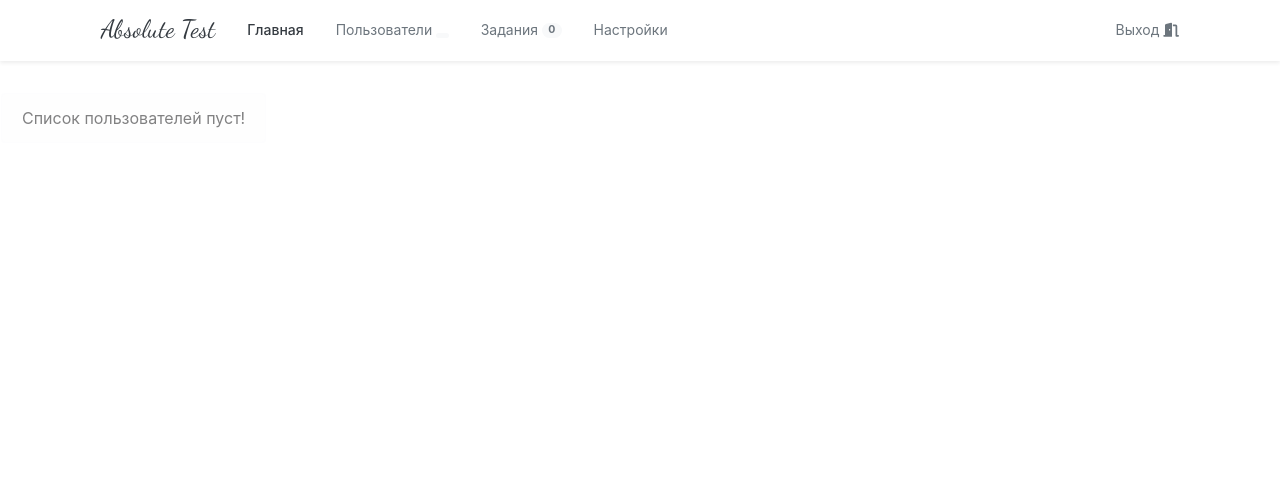
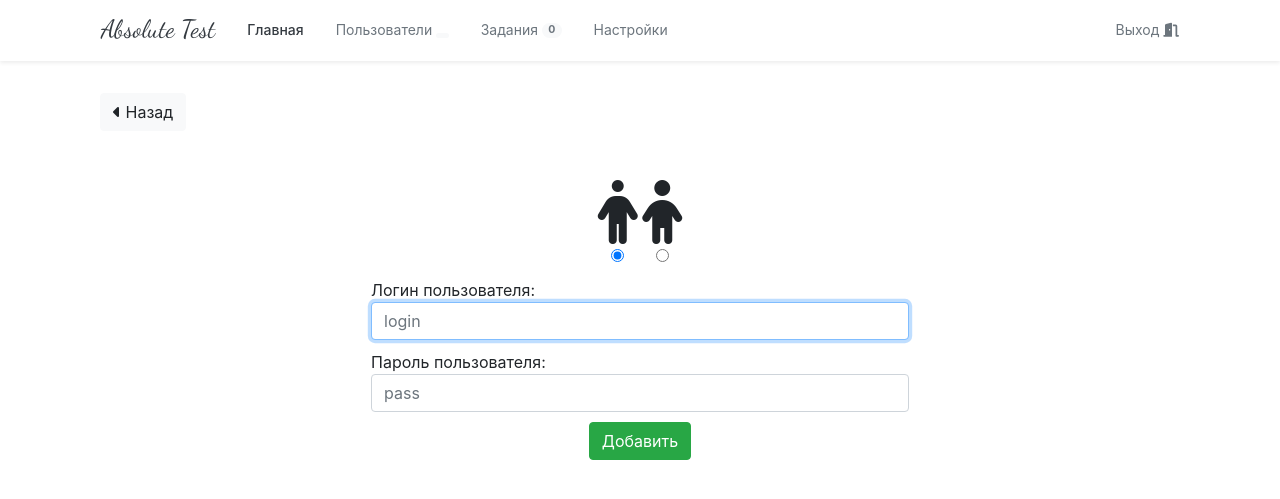
Before and after one commit to IhorHorunenko/absoluteTest, a PHP site: page /home/users/add_user in a window 1280 px wide. Shown: the top 499 px of the page. Run offline with PHP 8.4, Linux system fonts and the light colour scheme; the visitor is signed in with stand-in values (Sample User, id 1); data that the repository does not hold is empty; some libraries are stand-ins or nearby versions.

Commit message:
style add_user

```diff
--- a/controller/homeController.php
+++ b/controller/homeController.php
@@ -24,5 +24,13 @@
 			$title = 'Пользователи';
 			View::render('home/users', compact('title'));
 		}
+		public function add_user() {
+			if(!isset($_SESSION['auth'])){
+				$this->auth();
+				exit;
+			}
+			$title = 'Добавление пользователя';
+			View::render('home/add_user', compact('title'));
+		}
 	}
 ?>
--- a/css/style.css
+++ b/css/style.css
@@ -66,3 +66,7 @@ body {
 .lh-100 { line-height: 1; }
 .lh-125 { line-height: 1.25; }
 .lh-150 { line-height: 1.5; }
+
+#add_user {
+  display: inline;
+}
--- a/libs/route.php
+++ b/libs/route.php
@@ -8,6 +8,16 @@
 				require_once 'controller/'.$controller.'.php';
 				$controller = new $controller;
 				$method = isset($url[1])?$url[1]:'index';
+				$method2 = isset($url[2])?$url[2]:null;
+				if(isset($method2)){
+					if(method_exists($controller, $method2)){
+					$controller->$method2();
+					exit;
+					} else {
+						header("HTTP/1.0 404 Not Found");
+						exit();
+					}
+				}
 				if(method_exists($controller, $method)){
 					$controller->$method();
 				} else {
--- a/view/footer.php
+++ b/view/footer.php
@@ -1,4 +1,5 @@
 </div>
+<script src="https://ajax.googleapis.com/ajax/libs/jquery/3.4.1/jquery.min.js"></script>
 <script src="https://code.jquery.com/jquery-3.4.1.slim.min.js" integrity="sha384-J6qa4849blE2+poT4WnyKhv5vZF5SrPo0iEjwBvKU7imGFAV0wwj1yYfoRSJoZ+n" crossorigin="anonymous"></script>
 <script src="https://cdn.jsdelivr.net/npm/popper.js@1.16.0/dist/umd/popper.min.js" integrity="sha384-Q6E9RHvbIyZFJoft+2mJbHaEWldlvI9IOYy5n3zV9zzTtmI3UksdQRVvoxMfooAo" crossorigin="anonymous"></script>
 <script src="https://stackpath.bootstrapcdn.com/bootstrap/4.4.1/js/bootstrap.min.js" integrity="sha384-wfSDF2E50Y2D1uUdj0O3uMBJnjuUD4Ih7YwaYd1iqfktj0Uod8GCExl3Og8ifwB6" crossorigin="anonymous"></script>
--- a/view/header.php
+++ b/view/header.php
@@ -7,7 +7,7 @@
 <html>
 <head>
 	<title><?=$title?></title>
-	<link rel="stylesheet" type="text/css" href="../css/style.css">
+	<link rel="stylesheet" type="text/css" href="../../css/style.css">
 	<link rel="stylesheet" href="https://stackpath.bootstrapcdn.com/bootstrap/4.4.1/css/bootstrap.min.css" integrity="sha384-Vkoo8x4CGsO3+Hhxv8T/Q5PaXtkKtu6ug5TOeNV6gBiFeWPGFN9MuhOf23Q9Ifjh" crossorigin="anonymous">
 	<link href="https://fonts.googleapis.com/css?family=Dancing+Script&display=swap" rel="stylesheet">
 	<meta name="viewport" content="width=device-width, initial-scale=1">
--- /dev/null
+++ b/view/home/add_user.php
@@ -0,0 +1,46 @@
+<div class="container">
+	<div class="container">
+		<a href="/home/users" class="btn btn-light"><i class="fas fa-caret-left"></i> Назад</a>
+		<form action="" method="POST">
+			<table class="col-6" style="margin: 0 auto;">
+				<tr>
+					<td style="text-align: center;">
+						<label for="parent">
+							<i id="people" style="font-size: 4rem; text-align: center;" class="fas fa-male mt-5" ></i>
+							<br>
+							<input id="parent" type="radio" name="people" value="parent" checked="checked">
+						</label>
+						<label for="children">
+							<i id="people" style="font-size: 4rem; text-align: center;" class="fas fa-child mt-5"></i>
+							<br>
+							<input id="children" type="radio" name="people" value="children">
+						</label>
+					</td>
+				</tr>
+				<tr>
+					<td>
+						<label for="login" style="width: 100%;">
+							Логин пользователя:
+							<br>
+							<input class="form-control" id="login" type="text" name="login" placeholder="login" required autofocus>
+						</label>
+					</td>
+				</tr>
+				<tr>
+					<td>
+						<label for="pass" style="width: 100%;">
+							Пароль пользователя:
+							<br>
+							<input class="form-control" id="pass" type="text" name="pass" placeholder="pass" required>
+						</label>
+					</td>
+				</tr>
+				<tr>
+					<td style="text-align: center;">
+						<a href="?type=add_user" class="btn btn-success">Добавить</a>
+					</td>
+				</tr>
+			</table>
+	</form>
+</div>
+</div>
--- a/view/home/users.php
+++ b/view/home/users.php
@@ -1,3 +1,5 @@
+<div class="container">
+	<a class="btn btn-light mb-5" href="/home/users/add_user"><i class="fas fa-user-plus"></i> Добавить пользователя</a>
 <div class="row">
 <?php
 	$test_db = $pdo->query('SELECT * FROM user_group WHERE id_groups="'.$_SESSION['auth'].'"');
@@ -19,12 +21,12 @@
 						<?php
 							if($user['groups']==1){
 								?>
-								<span style="position: absolute; top: 10px; right: 10px;" class="badge badge-secondary">Родитель</span>
-								<i style="font-size: 3rem; text-align: center;" class="fas fa-male mt-3" ></i>
+								<span style="position: absolute; top: 10px; right: 10px;" class="badge badge-success"><i class="fas fa-users-cog"></i> Родитель</span>
+								<i style="font-size: 3rem; text-align: center;" class="fas fa-male mt-5" ></i>
 								<?php
 							} else {
 								?>
-								<i style="font-size: 3rem; text-align: center;" class="fas fa-child mt-3"></i>
+								<i style="font-size: 3rem; text-align: center;" class="fas fa-child mt-5"></i>
 								<?php
 							}
 						?>
@@ -39,7 +41,6 @@
 								}
 								?>
 							</p>
-							<a href="#">Удалить</a>
 						</div>
 					</div>
 				<?php
@@ -48,3 +49,4 @@
 	}
 ?>
 </div>
+</div>
```
